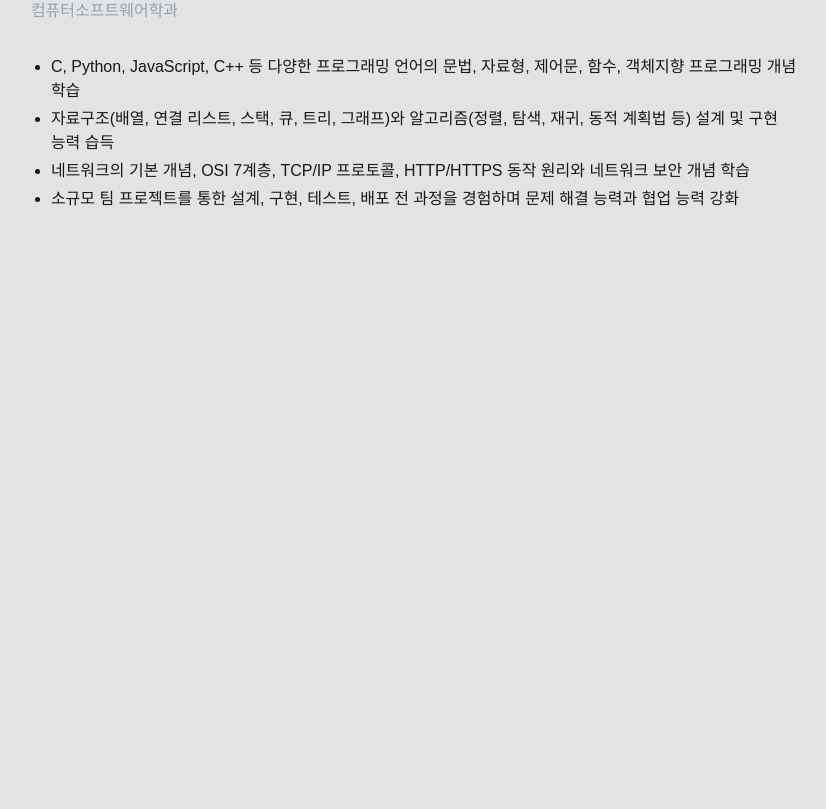
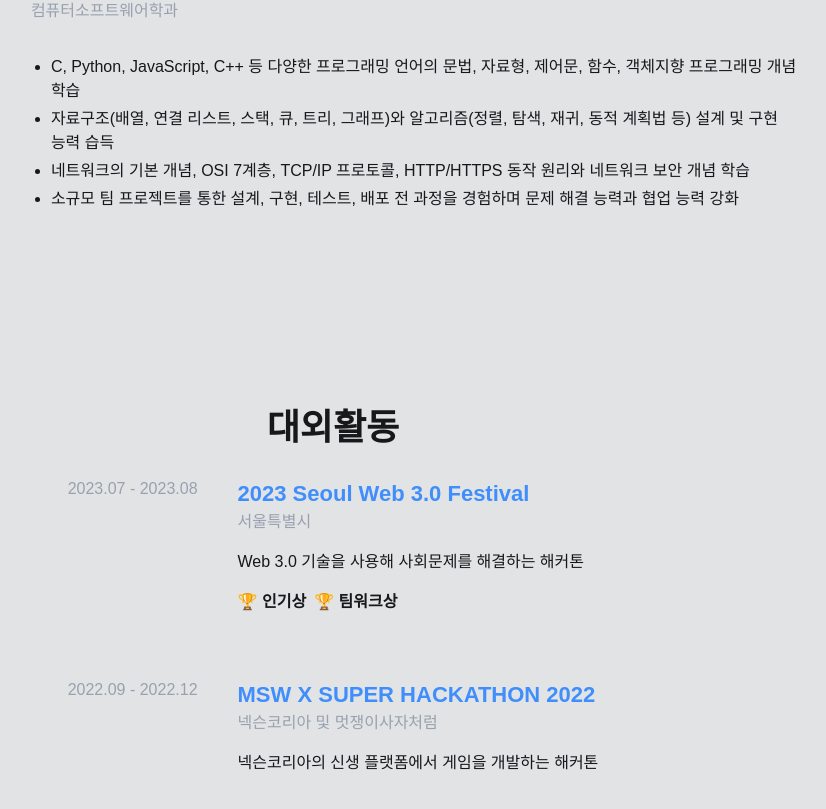
Before and after one commit to ggalmury/portfolio, a Next.js app: page / in a window 1280 px wide. Shown: the part 3143-3952 px from the top of the page, without its empty margins (307-1133 px from the left). Before the commit the page ends 3450 px from the top, so only its background shows below. Built offline with nearby package versions, Linux system fonts and the light colour scheme.

Commit message:
feat: 대외활동 섹션 구현

```diff
--- a/src/app/page.tsx
+++ b/src/app/page.tsx
@@ -6,6 +6,7 @@ import TechSkillSection from "@/components/sections/TechSkillSection";
 import CareerSection from "@/components/sections/CareerSection";
 import ProjectSection from "@/components/sections/ProjectSection";
 import EducationSection from "@/components/sections/EducationSection";
+import ActivitySection from "@/components/sections/ActivitySection";
 
 const MainPage = () => {
   return (
@@ -21,6 +22,8 @@ const MainPage = () => {
       <ProjectSection />
 
       <EducationSection />
+
+      <ActivitySection />
     </main>
   );
 };
--- /dev/null
+++ b/src/components/organisms/ActivityInfoUnit.tsx
@@ -0,0 +1,40 @@
+"use client";
+
+import clsx from "clsx";
+
+import { Activity } from "@/types/activity";
+
+import Heading1 from "@/components/atoms/typography/Heading1";
+import Body1 from "@/components/atoms/typography/Body1";
+
+interface ActivityInfoUnitProps {
+  activity: Activity;
+}
+
+const ActivityInfoUnit = ({ activity }: ActivityInfoUnitProps) => {
+  return (
+    <div className={clsx("flex flex-col gap-2", "md:flex-row md:gap-10")}>
+      <Body1 text={`${activity.startedAt} - ${activity.endedAt}`} styles={{ color: "text-gray-400" }} />
+
+      <div className="flex flex-col flex-1 items-start gap-4">
+        <div className="flex flex-col">
+          <Heading1 text={activity.name} styles={{ color: "text-primary-600" }} />
+
+          <Body1 text={activity.organizer} styles={{ color: "text-gray-400" }} />
+        </div>
+
+        <Body1 text={activity.description} />
+
+        {activity.awards && (
+          <div className="flex gap-2">
+            {activity.awards.map((award) => (
+              <Body1 key={award} text={`🏆 ${award}`} styles={{ weight: "font-bold" }} />
+            ))}
+          </div>
+        )}
+      </div>
+    </div>
+  );
+};
+
+export default ActivityInfoUnit;
--- /dev/null
+++ b/src/components/sections/ActivitySection.tsx
@@ -0,0 +1,21 @@
+import { ACTIVITIES } from "@/constants/activities";
+
+import SlideUpSection from "@/components/layouts/SlideUpSection";
+import Content from "@/components/layouts/Content";
+import ActivityInfoUnit from "@/components/organisms/ActivityInfoUnit";
+
+const ActivitySection = () => {
+  return (
+    <SlideUpSection>
+      <Content title="대외활동">
+        <div className="flex flex-col gap-y-16">
+          {ACTIVITIES.map((activity) => (
+            <ActivityInfoUnit key={activity.name} activity={activity} />
+          ))}
+        </div>
+      </Content>
+    </SlideUpSection>
+  );
+};
+
+export default ActivitySection;
--- /dev/null
+++ b/src/constants/activities.ts
@@ -0,0 +1,19 @@
+import { Activity } from "@/types/activity";
+
+export const ACTIVITIES: Activity[] = [
+  {
+    name: "2023 Seoul Web 3.0 Festival",
+    organizer: "서울특별시",
+    description: "Web 3.0 기술을 사용해 사회문제를 해결하는 해커톤",
+    startedAt: "2023.07",
+    endedAt: "2023.08",
+    awards: ["인기상", "팀워크상"],
+  },
+  {
+    name: "MSW X SUPER HACKATHON 2022",
+    organizer: "넥슨코리아 및 멋쟁이사자처럼",
+    description: "넥슨코리아의 신생 플랫폼에서 게임을 개발하는 해커톤",
+    startedAt: "2022.09",
+    endedAt: "2022.12",
+  },
+] as const;
--- /dev/null
+++ b/src/types/activity.ts
@@ -0,0 +1,8 @@
+export interface Activity {
+  name: string;
+  organizer: string;
+  description: string;
+  startedAt: string;
+  endedAt: string;
+  awards?: string[];
+}
```
